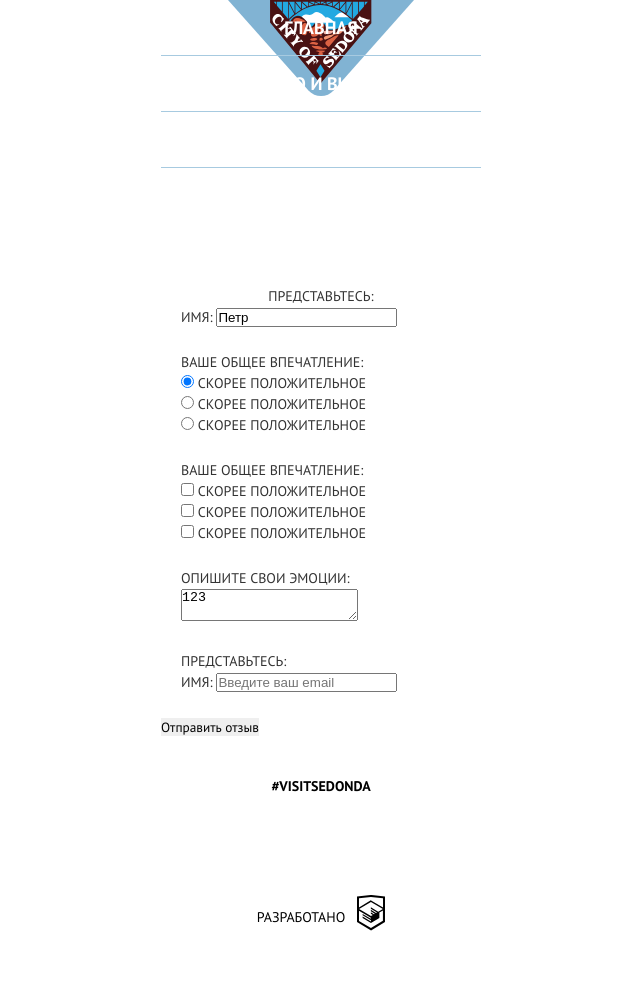
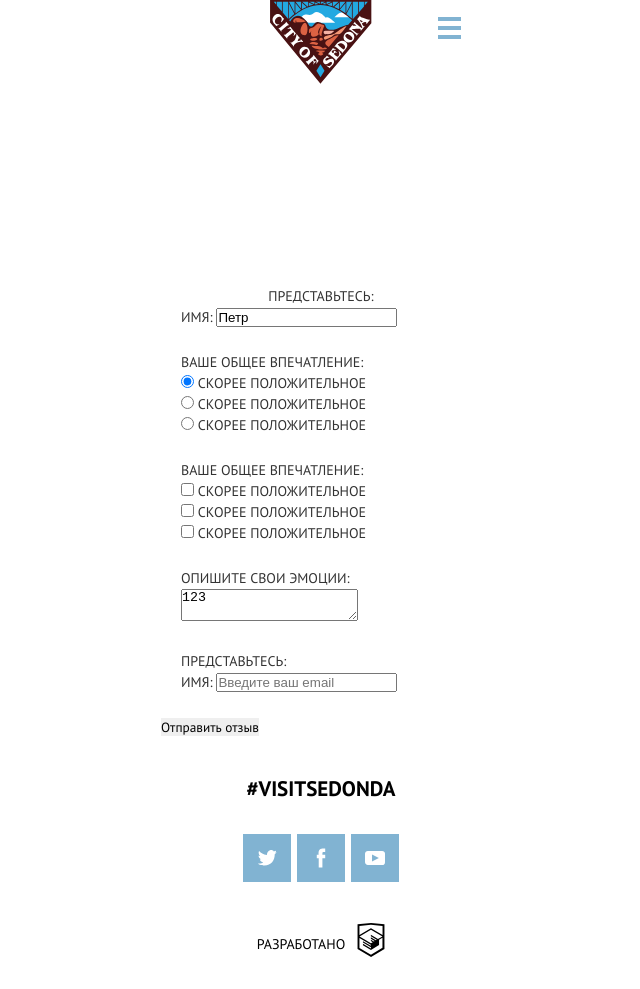
Before and after one commit to AndrewP-GH/sedona, a website: page form.html in a window 1280 px wide. Shown: the whole page, without its empty margins (319-959 px from the left). Before the commit the page ends 962 px from the top, so only its background shows below. Drawn offline with Linux system fonts and the light colour scheme.

Commit message:
Fix form page

```diff
--- a/form.html
+++ b/form.html
@@ -14,7 +14,8 @@
     <a class="logo" href="index.html">
       <svg class="logo-img" width="186" height="97" viewBox="0 0 186 97" fill="none" xmlns="http://www.w3.org/2000/svg">
         <title>Логотип города Седона</title>
-        <path d="M186 0H0L80.2412 90.209C87.3183 98.0836 98.7813 98.0836 105.859 90.209L186 0Z" fill="#81B3D3" />
+        <path class="logo-border" d="M186 0H0L80.2412 90.209C87.3183 98.0836 98.7813 98.0836 105.859 90.209L186 0Z"
+          fill="#81B3D3" />
         <path d="M43.061 0.697749L92.5016 58.91L141.643 1.09646L43.061 0.697749Z" fill="#23A9E1" />
         <path
           d="M121.608 17.2444C116.524 17.2444 111.54 17.344 106.457 17.344C112.437 10.4662 115.129 11.164 121.608 17.2444Z"
@@ -99,22 +100,31 @@
           fill="white" />
       </svg>
     </a>
-    <nav class="menu">
+    <nav class="menu" hidden>
       <ul class="menu-list">
         <li class="menu-item">
-          <a class="menu-link" href="index.html">Главная</a>
+          <a class="menu-link blue-button menu-active" href="index.html">
+            <span class="menu-text">Главная</span></a>
         </li>
         <li class="menu-item">
-          <a href="#" class="menu-link">Фото и видео</a>
+          <a href="#" class="menu-link blue-button menu-active">
+            <span class="menu-text">Фото и видео</span></a>
         </li>
         <li class="menu-item">
-          <a class="menu-link">Форма отзыва</a>
+          <a class="menu-link blue-button menu-active">
+            <span class="menu-text">Форма отзыва</span></a>
         </li>
         <li class="menu-item">
-          <a href="#" class="menu-link">HTML academy</a>
+          <a href="#" class="menu-link blue-button menu-active">
+            <span class="menu-text">HTML academy</span></a>
         </li>
       </ul>
     </nav>
+    <button class="menu-button" type="button">
+      <span class="line"></span>
+      <span class="line"></span>
+      <span class="line"></span>
+    </button>
   </header>
   <main class="main">
     <br>
@@ -213,33 +223,33 @@
     </form>
   </main>
   <footer class="footer">
-    <strong class="footer-hashtag">#visitsedonda</strong>
+    <strong class="footer-hashtag h-text-l">#visitsedonda</strong>
 
     <ul class="footer-social social-list">
       <li class="social-item">
-        <a class="social-link" href="https://twitter.com" target="_blank">
-          <svg class="social-link-image" width="19" height="16" viewBox="0 0 19 16" xmlns="http://www.w3.org/2000/svg">
+        <a class="social-link blue-button social-active" href="https://twitter.com" target="_blank">
+          <svg class="social-link-image" width="19" height="16" xmlns="http://www.w3.org/2000/svg" viewBox="0 0 19 16">
             <title>Twitter</title>
             <path
-              d="M11.9473 0.280727C13.7368 -0.245588 15.2105 0.491254 15.8421 1.43862C16.5789 1.2281 17.3158 0.912306 18.0526 0.70178C18.0526 1.54389 17.5263 2.28073 17.1052 2.49125C17.8421 2.70178 18.4737 1.96494 18.4737 1.96494C18.2631 3.01757 17.421 3.75441 16.7895 4.0702C16.5789 11.0176 13.3158 15.6491 5.84209 15.4386C5.31577 15.4386 5.94735 15.4386 5.31577 15.4386C4.89472 15.4386 0.789454 15.0176 0.0526123 13.5439C2.47366 13.7544 4.26314 13.1228 5.10524 12.386C4.05261 12.0702 2.15788 11.8597 1.84209 9.33336C2.26314 9.43862 2.47366 9.54389 3.21051 9.43862C1.94735 8.59652 0.473665 7.85967 0.578928 5.54389C0.894718 5.85967 1.73682 6.0702 2.05261 6.0702C1.31577 5.85967 -0.0526509 2.59652 1.10524 1.01757C3.10524 2.91231 5.10524 4.70178 8.89472 4.91231C8.99998 2.49125 10.0526 0.912306 11.9473 0.280727Z" />
+              d="M11.947.28c1.79-.526 3.264.211 3.895 1.159.737-.21 1.474-.527 2.21-.737 0 .842-.526 1.579-.947 1.79.737.21 1.369-.527 1.369-.527-.21 1.053-1.053 1.79-1.684 2.105-.211 6.948-3.474 11.58-10.948 11.369h-.526c-.421 0-4.527-.421-5.263-1.895 2.42.21 4.21-.421 5.052-1.158-1.052-.316-2.947-.526-3.263-3.053.421.106.632.21 1.369.106C1.947 8.597.474 7.859.579 5.544c.316.316 1.158.526 1.474.526-.737-.21-2.106-3.473-.948-5.052 2 1.894 4 3.684 7.79 3.894.105-2.42 1.158-4 3.052-4.631Z" />
           </svg>
         </a>
       </li>
       <li class="social-item">
-        <a class="social-link" href="https://www.facebook.com" target="_blank">
-          <svg class="social-link-image" width="10" height="20" viewBox="0 0 10 20" xmlns="http://www.w3.org/2000/svg">
+        <a class="social-link blue-button social-active" href="https://www.facebook.com" target="_blank">
+          <svg class="social-link-image" width="10" height="20" xmlns="http://www.w3.org/2000/svg" viewBox="0 0 10 20">
             <title>Facebook</title>
             <path
-              d="M6.88748 3.93489C7.66183 3.93489 8.43618 3.93489 9.21053 3.93489C9.21053 2.83213 9.21053 1.72937 9.21053 0.526367C8.24259 0.526367 7.37145 0.526367 6.40351 0.526367C3.4029 0.726868 2.24138 2.93238 2.62855 6.64166H0.789474V10.1504H2.72535C2.72535 13.2582 2.72535 16.366 2.72535 19.4737C3.98367 19.4737 5.24199 19.4737 6.40351 19.4737C6.40351 16.366 6.40351 13.2582 6.40351 10.1504H9.21053V6.64166H6.40351C6.40351 5.63915 6.40351 4.23564 6.88748 3.93489Z" />
+              d="M6.887 3.935H9.21V.526H6.403c-3 .2-4.162 2.406-3.774 6.116H.789v3.508h1.936v9.324h3.678V10.15H9.21V6.642H6.403c0-1.003 0-2.406.484-2.707Z" />
           </svg>
         </a>
       </li>
       <li class="social-item">
-        <a class="social-link" href="https://youtube.com" target="_blank">
-          <svg class="social-link-image" width="20" height="16" viewBox="0 0 20 16" xmlns="http://www.w3.org/2000/svg">
+        <a class="social-link blue-button social-active" href="https://youtube.com" target="_blank">
+          <svg class="social-link-image" width="20" height="16" xmlns="http://www.w3.org/2000/svg" viewBox="0 0 20 16">
             <title>Youtube</title>
             <path
-              d="M17.1813 0.966797H2.81331C1.30618 0.966797 0 2.27297 0 3.7801V12.1195C0 13.7271 1.30618 15.0333 2.81331 15.0333H17.1813C18.7889 15.0333 19.9946 13.7271 19.9946 12.22V3.7801C20.095 2.27297 18.7889 0.966797 17.1813 0.966797ZM7.03327 11.4162V4.5839L13.8656 8.00006L7.03327 11.4162Z" />
+              d="M17.181.967H2.813C1.306.967 0 2.273 0 3.78v8.34c0 1.607 1.306 2.913 2.813 2.913h14.368a2.808 2.808 0 0 0 2.814-2.813V3.78c.1-1.507-1.206-2.813-2.814-2.813ZM7.033 11.417V4.583L13.866 8l-6.833 3.416Z" />
           </svg>
         </a>
       </li>
@@ -247,12 +257,13 @@
 
     <p class="footer-copyright copyright">
       Разработано
-      <a href="http://htmlacademy.ru" target="_blank">
-        <svg class="copyright-image" width="28" height="36" viewBox="0 0 28 36" xmlns="http://www.w3.org/2000/svg">
+      <a href="http://htmlacademy.ru" class="copyright-link" target="_blank">
+        <svg class="copyright-image" width="28" height="34" viewBox="0 0 28 34" xmlns="http://www.w3.org/2000/svg">
           <title>HTML Academy</title>
           <path
-            d="M14.1561 -0.0500488H14.052L0 1.4072V27.1172L14.052 35.4444L28 27.1172V1.4072L14.1561 -0.0500488ZM26.0223 12.5447L14.052 5.46668V5.36259H13.948L13.8439 5.2585V5.36259L1.9777 12.5447V3.17672L13.948 1.92765L26.0223 3.17672V12.5447ZM13.948 7.02802L25.9182 14.002L21.2342 16.7083L13.8439 12.3366V13.7938L19.9851 17.4369L19.0483 17.9574L13.8439 14.8347V16.292L17.7993 18.686L16.9665 19.2065L13.8439 17.3329V18.7901L15.8216 19.9351L13.948 21.0801L2.08178 14.1061L13.948 7.02802ZM1.9777 15.6674L13.8439 22.7455V23.7864L5.62082 18.8942V20.3514L13.948 25.3477V26.4927L5.62082 21.6005V23.0578L13.948 28.054L22.3792 22.9537V17.541L25.9182 15.4592V25.8682L13.948 33.0503L1.9777 25.9723V15.6674Z" />
-        </svg></a>
+            d="M14.15-.05h-.1L.55 1.35v24.7l13.5 8 13.4-8V1.35l-13.3-1.4Zm11.4 12.1-11.5-6.8v-.1h-.1l-.1-.1v.1l-11.4 6.9v-9l11.5-1.2 11.6 1.2v9Zm-11.6-5.3 11.5 6.7-4.5 2.6-7.1-4.2v1.4l5.9 3.5-.9.5-5-3v1.4l3.8 2.3-.8.5-3-1.8v1.4l1.9 1.1-1.8 1.1-11.4-6.7 11.4-6.8Zm-11.5 8.3 11.4 6.8v1l-7.9-4.7v1.4l8 4.8v1.1l-8-4.7v1.4l8 4.8 8.1-4.9v-5.2l3.4-2v10l-11.5 6.9-11.5-6.8v-9.9Z" />
+        </svg>
+      </a>
     </p>
   </footer>
 </body>
```
